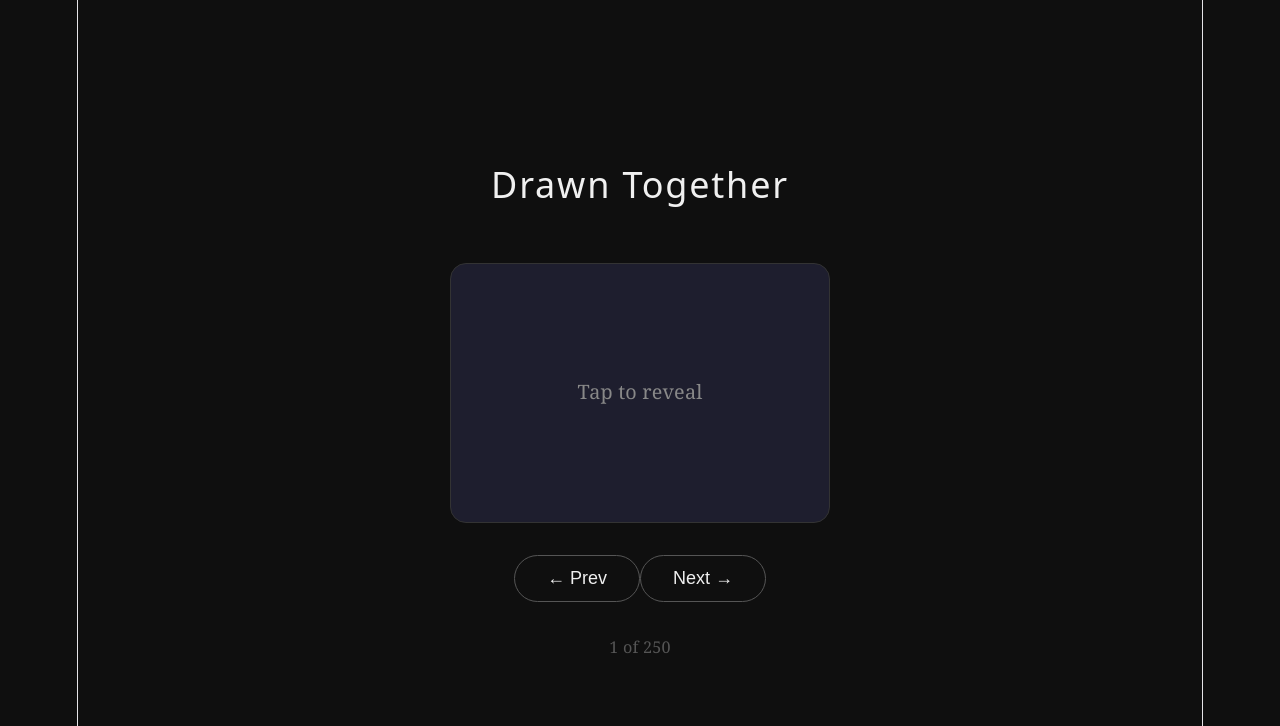
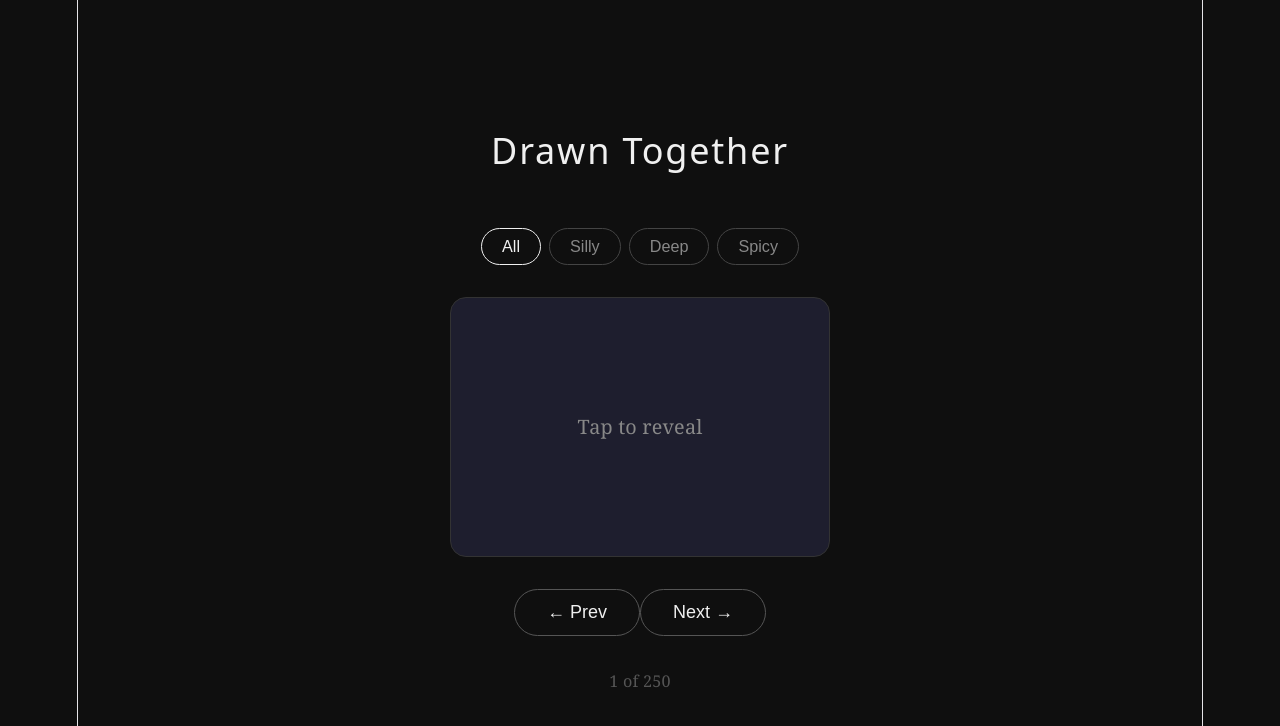
Before and after one commit to MackTechnologies/drawn-together, a React (Vite) app: page / in a window 1280 px wide. Shown: the top 726 px of the page. Built offline with nearby package versions, Linux system fonts and the light colour scheme.

Commit message:
add vibe filter

```diff
--- a/src/App.css
+++ b/src/App.css
@@ -96,3 +96,40 @@ body {
   color: #555;
   font-size: 0.9rem;
 }
+.vibe-filter {
+  display: flex;
+  gap: 8px;
+  flex-wrap: wrap;
+  justify-content: center;
+}
+
+.vibe-btn {
+  padding: 8px 20px;
+  border-radius: 999px;
+  border: 1px solid #444;
+  background: transparent;
+  color: #888;
+  font-size: 0.9rem;
+  cursor: pointer;
+  transition: all 0.2s;
+}
+
+.vibe-btn.active {
+  color: #f0f0f0;
+  border-color: #f0f0f0;
+}
+
+.vibe-btn.active.vibe-silly {
+  border-color: #a78bfa;
+  color: #a78bfa;
+}
+
+.vibe-btn.active.vibe-deep {
+  border-color: #fbbf24;
+  color: #fbbf24;
+}
+
+.vibe-btn.active.vibe-spicy {
+  border-color: #f87171;
+  color: #f87171;
+}
--- a/src/App.jsx
+++ b/src/App.jsx
@@ -2,23 +2,46 @@ import { useState } from 'react'
 import './App.css'
 import questions from './questions'
 
+const VIBES = ['all', 'silly', 'deep', 'spicy']
+
 function App() {
+  const [vibe, setVibe] = useState('all')
   const [index, setIndex] = useState(0)
   const [flipped, setFlipped] = useState(false)
 
+  const filtered = vibe === 'all' ? questions : questions.filter(q => q.vibe === vibe)
+
   function nextCard() {
     setFlipped(false)
-    setTimeout(() => setIndex((i) => (i + 1) % questions.length), 150)
+    setTimeout(() => setIndex((i) => (i + 1) % filtered.length), 150)
   }
 
   function prevCard() {
     setFlipped(false)
-    setTimeout(() => setIndex((i) => (i - 1 + questions.length) % questions.length), 150)
+    setTimeout(() => setIndex((i) => (i - 1 + filtered.length) % filtered.length), 150)
+  }
+
+  function selectVibe(v) {
+    setVibe(v)
+    setIndex(0)
+    setFlipped(false)
   }
 
   return (
     <div className="app">
       <h1 className="logo">Drawn Together</h1>
+
+      <div className="vibe-filter">
+        {VIBES.map(v => (
+          <button
+            key={v}
+            className={`vibe-btn ${vibe === v ? 'active' : ''} vibe-${v}`}
+            onClick={() => selectVibe(v)}
+          >
+            {v.charAt(0).toUpperCase() + v.slice(1)}
+          </button>
+        ))}
+      </div>
 
       <div className="card" onClick={() => setFlipped(!flipped)}>
         <div className={`card-inner ${flipped ? 'flipped' : ''}`}>
@@ -26,7 +49,7 @@ function App() {
             <p>Tap to reveal</p>
           </div>
           <div className="card-back">
-            <p>{questions[index].text}</p>
+            <p>{filtered[index]?.text}</p>
           </div>
         </div>
       </div>
@@ -36,7 +59,7 @@ function App() {
         <button className="next-btn" onClick={nextCard}>Next →</button>
       </div>
 
-      <p className="progress">{index + 1} of {questions.length}</p>
+      <p className="progress">{index + 1} of {filtered.length}</p>
     </div>
   )
 }
```
